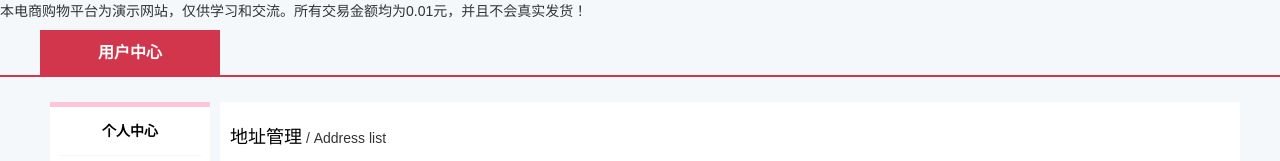
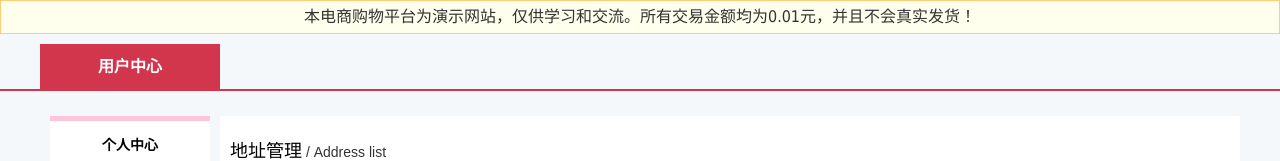
Before and after one commit to xtyfzhang/foodie-center, a plain HTML site: page address.html in a window 1280 px wide. Shown: the top 161 px of the page. Drawn offline with nearby package versions, Linux system fonts and the light colour scheme; no server answers.

Commit message:
增加说明

```diff
--- a/address.html
+++ b/address.html
@@ -13,6 +13,7 @@
 
 		<link href="css/personal.css" rel="stylesheet" type="text/css">
 		<link href="css/addstyle.css" rel="stylesheet" type="text/css">
+		<link href="css/lee.css" rel="stylesheet" type="text/css" />
 		<script src="AmazeUI-2.4.2/assets/js/jquery.min.js" type="text/javascript"></script>
 		<script src="AmazeUI-2.4.2/assets/js/amazeui.js"></script>
 		<script src="https://cdn.jsdelivr.net/npm/vue@2.6.9/dist/vue.js"></script>
```
Also changed, not shown: comment.html (+1 -1 lines), doComment.html (+1 -1 lines), index.html (+1 -1 lines), order.html (+1 -1 lines), userinfo.html (+1 -1 lines).
